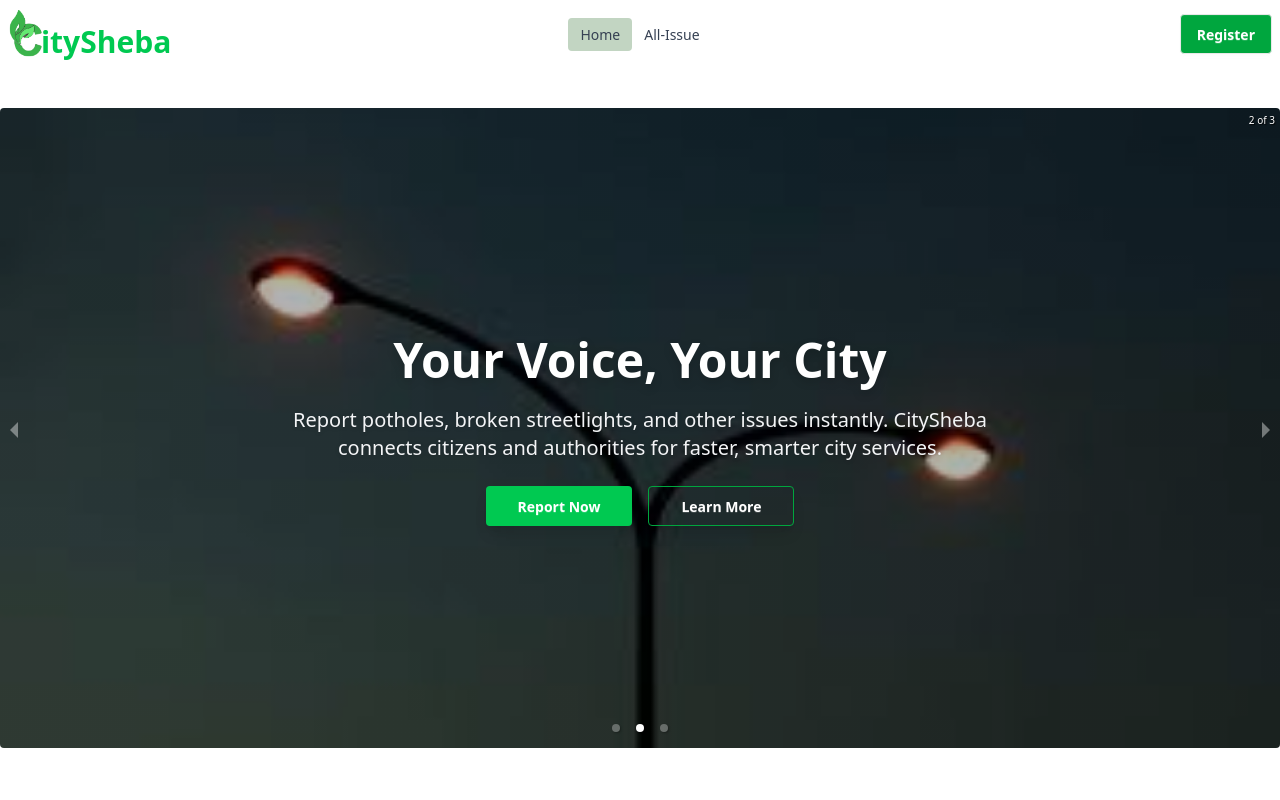
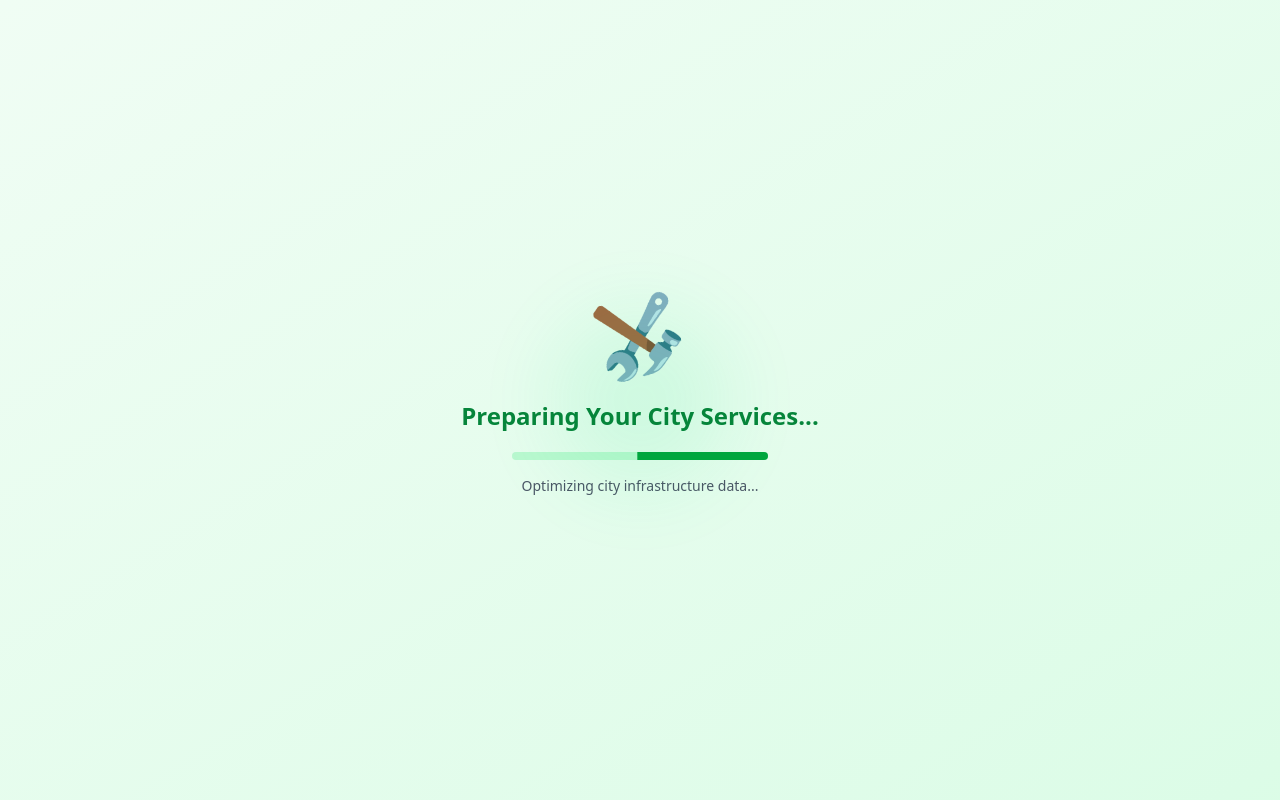
Before and after one commit to Mohammed-Hamim/city-sheba, a React (Vite) app: page / in a window 1280 px wide. Shown: the top 800 px of the page. Built offline with nearby package versions, Linux system fonts and the light colour scheme; no server answers.

Commit message:
added loading component and 404 page

```diff
--- a/package.json
+++ b/package.json
@@ -13,6 +13,8 @@
     "@tailwindcss/vite": "^4.1.17",
     "@tanstack/react-query": "^5.90.12",
     "firebase": "^12.6.0",
+    "lottie-react": "^2.4.1",
+    "motion": "^12.23.26",
     "react": "^19.2.0",
     "react-dom": "^19.2.0",
     "react-hook-form": "^7.68.0",
--- a/src/components/Footer.jsx
+++ b/src/components/Footer.jsx
@@ -5,7 +5,7 @@ import { FaXTwitter } from 'react-icons/fa6';
 
 const Footer = () => {
     return (
-        <footer className="bg-green-50 mt-16 border-t border-gray-200">
+        <footer className="bg-green-200/60 mt-16 border-t border-gray-200">
             <div className="max-w-7xl mx-auto px-6 py-12 grid grid-cols-1 md:grid-cols-4 gap-10">
 
                 {/* Logo + Name */}
--- /dev/null
+++ b/src/components/Loading.jsx
@@ -0,0 +1,61 @@
+import React from 'react';
+import { motion } from "motion/react"
+import Logo from './Logo';
+
+const Loading = () => {
+    return (
+        <div className="h-screen w-full bg-gradient-to-br from-green-50 to-green-100 flex flex-col items-center justify-center relative overflow-hidden">
+
+            {/* Rotating Service Icon */}
+            <motion.div
+                animate={{ rotate: 360 }}
+                transition={{
+                    repeat: Infinity,
+                    duration: 4,
+                    ease: "linear",
+                }}
+                className="text-green-600 text-6xl sm:text-7xl"
+            >
+                🛠️
+            </motion.div>
+
+            {/* Pulsing Highlight Circle */}
+            <motion.div
+                className="absolute w-44 h-44 bg-green-400 opacity-10 rounded-full blur-2xl"
+                animate={{ scale: [1, 1.3, 1] }}
+                transition={{ duration: 3, repeat: Infinity, ease: "easeInOut" }}
+            />
+
+            {/* Text */}
+            <motion.p
+                initial={{ opacity: 0 }}
+                animate={{ opacity: [0.3, 1, 0.7, 1] }}
+                transition={{ duration: 2, repeat: Infinity }}
+                className="mt-6 text-green-700 font-semibold text-xl sm:text-2xl"
+            >
+                Preparing Your City Services...
+            </motion.p>
+
+            {/* Progress bar */}
+            <div className="mt-5 w-48 sm:w-64 h-2 bg-green-200 rounded-full overflow-hidden">
+                <motion.div
+                    className="h-full bg-green-600"
+                    initial={{ x: "-100%" }}
+                    animate={{ x: ["-100%", "100%"] }}
+                    transition={{
+                        duration: 1.6,
+                        repeat: Infinity,
+                        ease: "easeInOut",
+                    }}
+                />
+            </div>
+
+            {/* Subtext */}
+            <p className="mt-4 text-gray-600 text-sm">
+                Optimizing city infrastructure data...
+            </p>
+        </div>
+    );
+};
+
+export default Loading;
--- a/src/components/Navbar.jsx
+++ b/src/components/Navbar.jsx
@@ -2,6 +2,7 @@ import React from 'react';
 import { Link, NavLink } from 'react-router';
 import Logo from './Logo';
 import useAuth from '../hooks/useAuth';
+import Loading from './Loading';
 
 const Navbar = () => {
     const { loading, user } = useAuth()
@@ -11,8 +12,10 @@ const Navbar = () => {
 
     </>
     console.log(loading, user)
+
+    if(!user) return <Loading></Loading>
     return (
-        <div className="navbar py-2 bg-white   text-gray-800">
+        <div className="navbar py-2 bg-green-50  text-gray-800">
             <div className="navbar-start">
                 <div className="dropdown">
                     <div tabIndex={0} role="button" className="btn btn-ghost lg:hidden text-gray-700">
@@ -25,7 +28,7 @@ const Navbar = () => {
 
                     <ul
                         tabIndex="-1"
-                        className="menu menu-sm dropdown-content bg-white rounded-box z-1 mt-3 w-52 p-2 shadow text-gray-700">
+                        className="menu menu-sm dropdown-content bg-white rounded-box z-1 space-y-2 mt-3 w-52 p-2 shadow text-gray-700">
 
                         {links}
                     </ul>
@@ -35,7 +38,7 @@ const Navbar = () => {
             </div>
 
             <div className="navbar-center hidden lg:flex">
-                <ul className="menu menu-horizontal px-1 text-gray-700 font-medium">
+                <ul className="menu menu-horizontal space-x-2 px-1 text-gray-700 font-medium">
                     {links}
                 </ul>
             </div>
--- a/src/layouts/RootLayout.jsx
+++ b/src/layouts/RootLayout.jsx
@@ -9,7 +9,7 @@ const RootLayout = () => {
        <div className='container mx-auto'>
          <Navbar></Navbar>
        </div>
-       <div className=' container mx-auto min-h-60 md:min-h-screen my-4 md:my-10'>
+       <div className='container mx-auto px-4 md:px-0 min-h-60 md:min-h-screen my-4 md:my-10'>
          <Outlet></Outlet>
        </div>
         <div className='container mx-auto'>
--- /dev/null
+++ b/src/pages/errorPage/ErrorPage.jsx
@@ -0,0 +1,77 @@
+import React from 'react';
+import { Link } from 'react-router';
+import { motion } from "framer-motion";
+import { FaHome } from "react-icons/fa";
+
+
+const ErrorPage = () => {
+    return (
+        <div className="min-h-screen flex flex-col items-center justify-center bg-gradient-to-br from-green-50 to-green-100 text-center px-4">
+
+            {/* Floating 404 */}
+            <motion.h1
+                initial={{ opacity: 0, y: -20 }}
+                animate={{
+                    opacity: 1,
+                    y: 0,
+                    transition: { duration: 0.8 }
+                }}
+                className="text-8xl font-extrabold text-green-700 drop-shadow-lg"
+            >
+                404
+            </motion.h1>
+
+            {/* Animated Subtitle */}
+            <motion.p
+                initial={{ opacity: 0 }}
+                animate={{
+                    opacity: 1,
+                    transition: { delay: 0.5, duration: 0.8 }
+                }}
+                className="text-xl text-gray-600 mt-4"
+            >
+                Oops! The page you’re looking for doesn’t exist.
+            </motion.p>
+
+            {/* Floating SVG Illustration */}
+            <motion.div
+                initial={{ opacity: 0 }}
+                animate={{
+                    opacity: 1,
+                    y: [0, -10, 0],
+                    transition: {
+                        duration: 3,
+                        repeat: Infinity,
+                        ease: "easeInOut"
+                    }
+                }}
+                className="mt-10"
+            >
+                <img
+                    src="https://cdn-icons-png.flaticon.com/512/7486/7486802.png"
+                    alt="Not Found"
+                    className="w-56 opacity-90"
+                />
+            </motion.div>
+
+            {/* Home Button */}
+            <motion.div
+                initial={{ scale: 0 }}
+                animate={{
+                    scale: 1,
+                    transition: { delay: 0.8, duration: 0.5 }
+                }}
+            >
+                <Link
+                    to="/"
+                    className="mt-10 inline-flex items-center gap-2 bg-green-600 hover:bg-green-700 text-white px-6 py-3 btn font-semibold shadow-md transition-all"
+                >
+                    <FaHome /> Go Back Home
+                </Link>
+            </motion.div>
+
+        </div>
+    );
+};
+
+export default ErrorPage;
--- a/src/pages/homePage/shared/banner/Banner1.jsx
+++ b/src/pages/homePage/shared/banner/Banner1.jsx
@@ -24,11 +24,11 @@ const Banner1 = () => {
                 </p>
 
                 {/* CTA Buttons */}
-                <div className="flex flex-col sm:flex-row justify-center gap-4">
-                    <button className="btn border-0 bg-green-600 px-8 py-3 text-white hover:bg-green-700 shadow-lg">
-                        Report an Issue
+                <div className="flex flex-col sm:flex-row items-center justify-center font-bold gap-4">
+                    <button className="btn w-[150px] border-0 bg-green-600 px-8 py-3 font-bold text-gray-800  hover:bg-green-700 shadow-lg">
+                        Report Now
                     </button>
-                    <button className="btn btn-outline border-green-600  text-white px-8 py-3 hover:bg-white hover:text-green-700 shadow-lg">
+                    <button className="btn w-[150px] font-bold btn-outline border-green-600  text-white px-8 py-3 hover:bg-white hover:text-green-700 shadow-lg">
                         Track Issues
                     </button>
                 </div>
--- a/src/pages/homePage/shared/banner/Banner2.jsx
+++ b/src/pages/homePage/shared/banner/Banner2.jsx
@@ -25,10 +25,10 @@ const Banner2 = () => {
 
                 {/* CTA Buttons */}
                 <div className="flex flex-col sm:flex-row justify-center gap-4">
-                    <button className="btn bg-green-500 border-0 px-8 py-3 text-white hover:bg-green-700 shadow-lg">
+                    <button className="btn w-[150px] bg-green-600 border-0 px-8 py-3 text-gray-800 font-bold hover:bg-green-700 shadow-lg">
                         Report Now
                     </button>
-                    <button className="btn btn-outline border-green-600 text-white    px-8 py-3 hover:bg-white hover:text-green-700 shadow-lg">
+                    <button className="btn w-[150px] btn-outline border-green-600 text-white font-bold    px-8 py-3 hover:bg-white hover:text-green-700 shadow-lg">
                         Learn More
                     </button>
                 </div>
--- a/src/pages/homePage/shared/banner/Banner3.jsx
+++ b/src/pages/homePage/shared/banner/Banner3.jsx
@@ -26,11 +26,11 @@ const Banner3 = () => {
 
                 {/* CTA Buttons */}
                 <div className="flex flex-col sm:flex-row justify-center gap-4">
-                    <button className="btn  bg-green-500 border-0 px-8 py-3 text-white hover:bg-green-700 shadow-lg">
+                    <button className="btn w-[150px] bg-green-600 border-0 px-8 py-3 text-gray-800 font-bold hover:bg-green-700 shadow-lg">
                         Join Now
                     </button>
-                    <button className="btn btn-outline  border-green-600 text-white px-8 py-3 hover:bg-white hover:text-green-700 shadow-lg">
-                        See How It Works
+                    <button className="btn w-[150px] btn-outline  border-green-600 text-white px-8 py-3 hover:bg-white hover:text-green-700 shadow-lg">
+                        Discover
                     </button>
                 </div>
             </div>
--- a/src/routes/Router.jsx
+++ b/src/routes/Router.jsx
@@ -4,12 +4,15 @@ import Homepage from "../pages/homePage/Homepage";
 import Login from "../pages/login/Login";
 import Register from "../pages/register/Register";
 import AllIssuePage from "../pages/allIssue/AllIssuePage";
+import Loading from "../components/Loading";
+import ErrorPage from "../pages/errorPage/ErrorPage";
 
 export const router = createBrowserRouter([
     {
         path: "/",
         element: <RootLayout></RootLayout>,
-        hydrateFallbackElement: <span className="loading loading-ball">loading</span>,
+        errorElement: <ErrorPage></ErrorPage>,
+        hydrateFallbackElement: <Loading></Loading>,
         children: [
             {
                 index : true,
```
Also changed, not shown: 1 other file (tests, documents, lock files or other folders).
